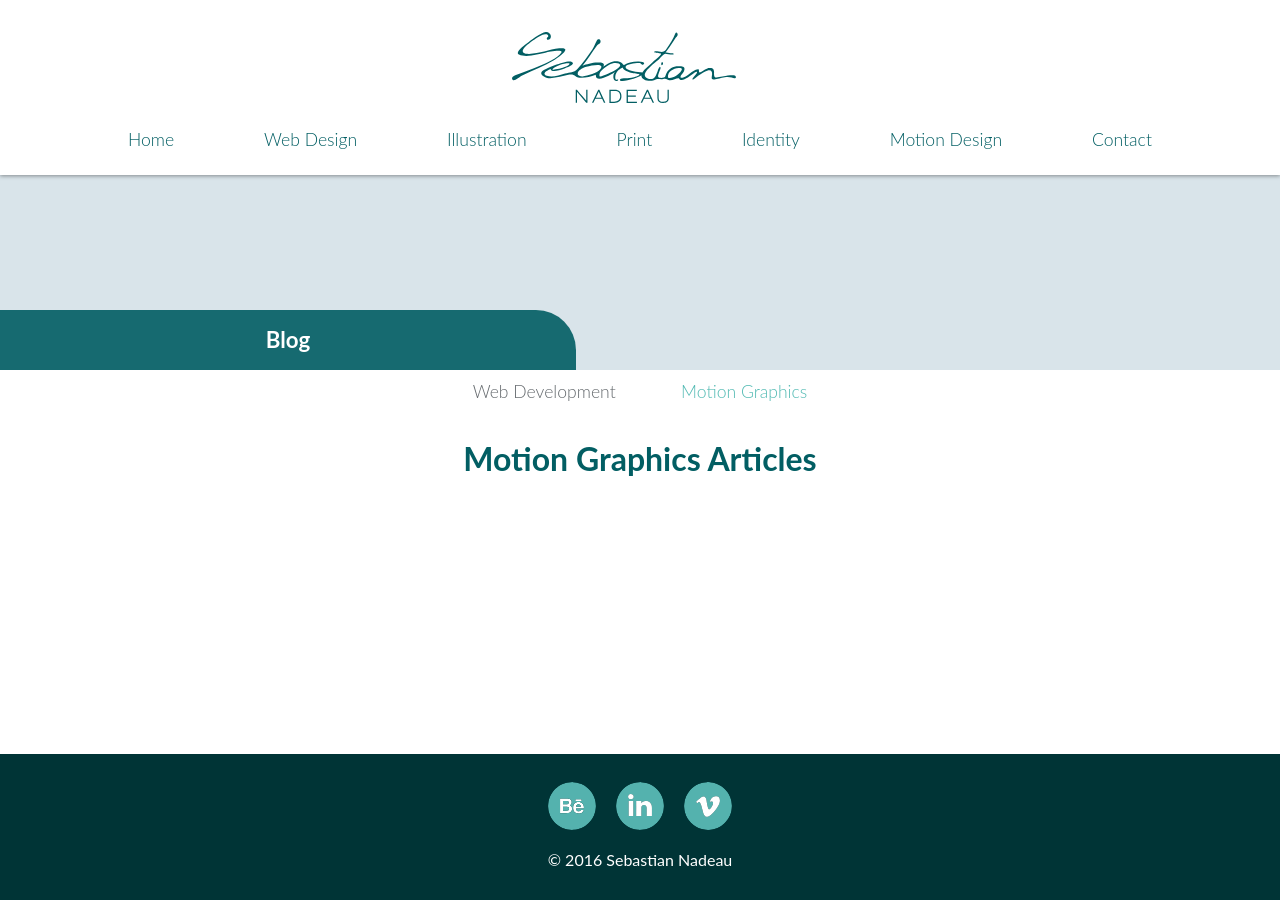
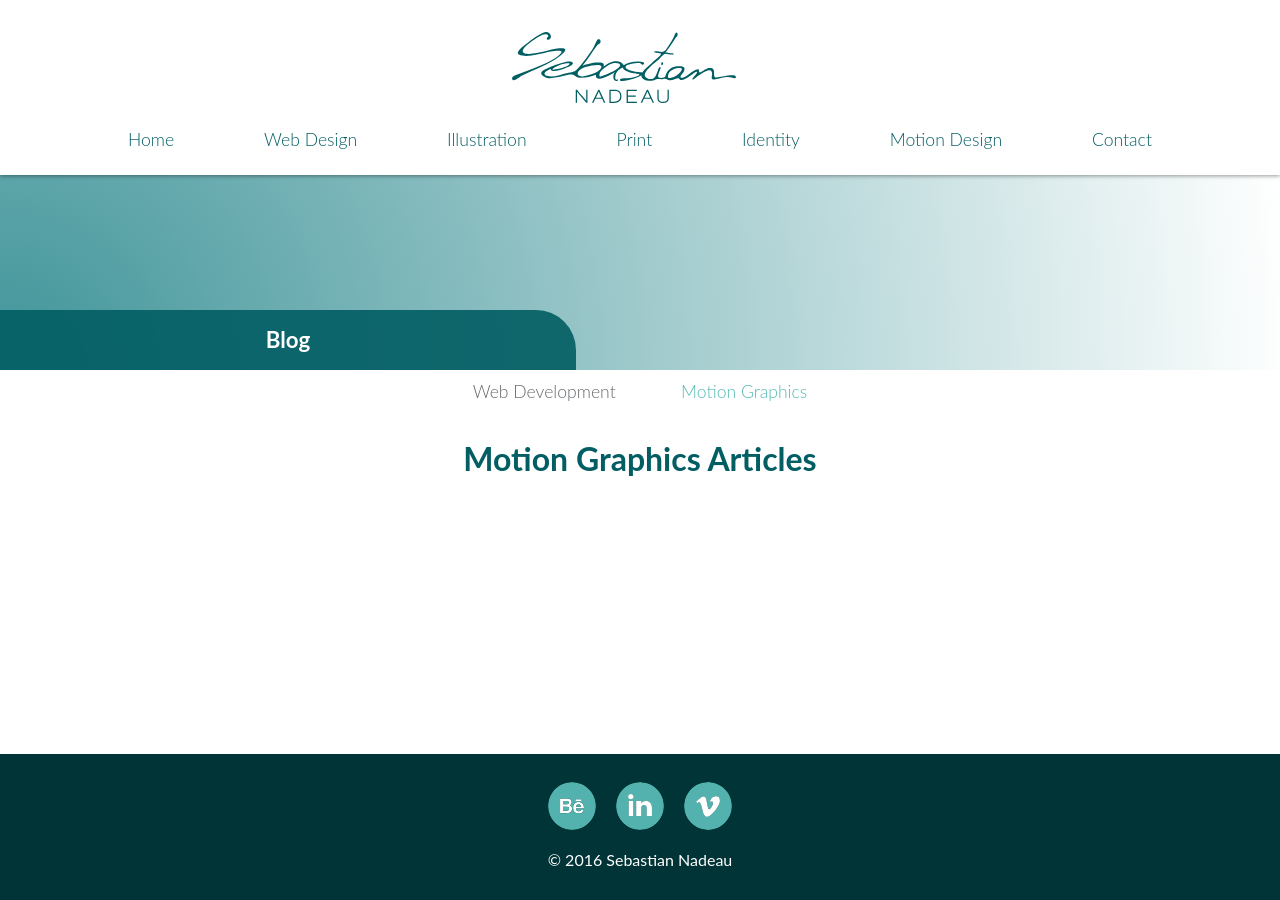
Before and after one commit to sebastiann88/personal-online-portfolio, a Jekyll site: the page built from blog-mo-graphics.html, in a window 1280 px wide. Built offline with Jekyll 4.4.1, drawn with Linux system fonts in a browser that asks for light colours; nearby versions of some CDN libraries.

Commit message:
style(css): add radial gradient to general banners

```diff
--- a/css/main.css
+++ b/css/main.css
@@ -17,6 +17,15 @@ html {
 }
 
 /* --------------------------
+  Brand Colours
+---------------------------
+Light Turquoise: #52bab3;
+Dark Turquoise: rgba(16,122,128,0.8);
+Light Green: rgba(2,94,99,0.9);
+Dark Green: #003436;
+Light Gray: #d9e4ea;
+
+ --------------------------
   Base Styles
 --------------------------- */
 
@@ -515,7 +524,7 @@ section figure:hover figcaption {
     background-position: center;
     background-size: cover;
     background-repeat:no-repeat;
-    background-color: #d9e4ea;
+    background-image: radial-gradient(circle at bottom left, rgba(16,122,128,0.8), #FFF);
 }
 
 .typo {
@@ -878,7 +887,7 @@ footer > div {
     }
 
     .banner-carousel {
-        height: 15.5em;
+        height: 16em;
     }
 
     .banner {
@@ -953,3 +962,9 @@ footer > div {
         margin: 0 auto;
     }
 }
+
+@media (min-width: 120em) {
+    .banner-carousel {
+        height: 18.5em;
+    }
+}
```
